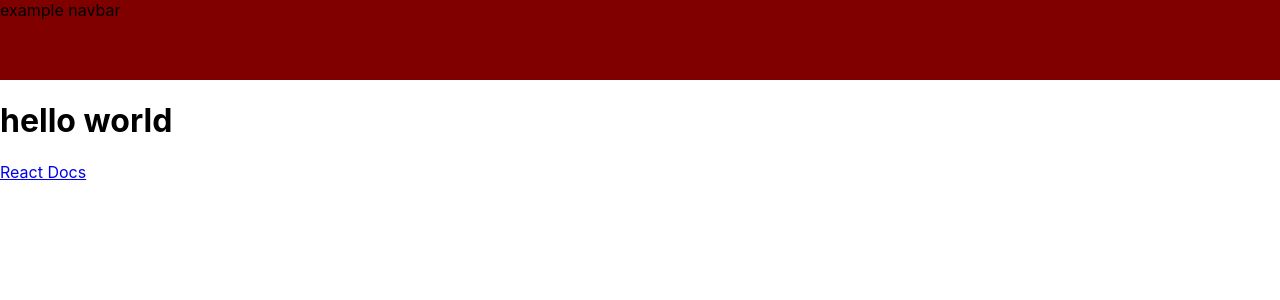
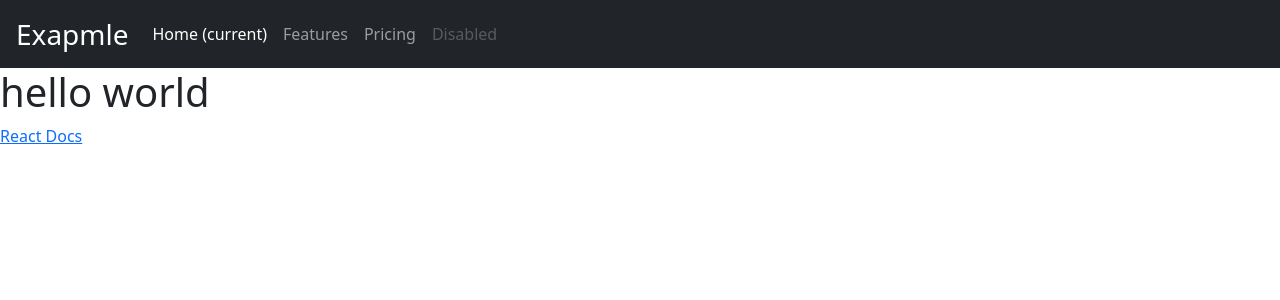
Before and after one commit to NoahZielke/Rosetta-Subs-CS495, a React (Create React App) app in the folder frontend/: page / in a window 1280 px wide. Shown: the top 300 px of the page. Built offline with nearby package versions, Linux system fonts and the light colour scheme.

Commit message:
Installed Bootstrap

```diff
--- a/frontend/package.json
+++ b/frontend/package.json
@@ -10,6 +10,7 @@
     "@types/node": "^12.0.0",
     "@types/react": "^17.0.0",
     "@types/react-dom": "^17.0.0",
+    "bootstrap": "^5.1.1",
     "react": "^17.0.2",
     "react-dom": "^17.0.2",
     "react-scripts": "4.0.3",
--- a/frontend/src/components/Navbar.tsx
+++ b/frontend/src/components/Navbar.tsx
@@ -2,8 +2,19 @@ import React from 'react'
 
 export const Navbar: React.FC = () => {
   return (
-    <div style = {{width: '100%', height: 80, background: 'maroon'}}>
-      example navbar
+    <nav className="navbar navbar-expand-lg bg-dark navbar-dark ps-3">
+  <a className="navbar-brand fs-3" href="#">Exapmle</a>
+  <button className="navbar-toggler" type="button" data-toggle="collapse" data-target="#navbarNavAltMarkup" aria-controls="navbarNavAltMarkup" aria-expanded="false" aria-label="Toggle navigation">
+    <span className="navbar-toggler-icon"></span>
+  </button>
+  <div className="collapse navbar-collapse" id="navbarNavAltMarkup">
+    <div className="navbar-nav">
+      <a className="nav-item nav-link active" href="#">Home <span className="sr-only">(current)</span></a>
+      <a className="nav-item nav-link" href="#">Features</a>
+      <a className="nav-item nav-link" href="#">Pricing</a>
+      <a className="nav-item nav-link disabled" href="#">Disabled</a>
     </div>
+  </div>
+</nav>
   )
 }
--- a/frontend/src/index.tsx
+++ b/frontend/src/index.tsx
@@ -2,6 +2,8 @@ import React from 'react';
 import ReactDOM from 'react-dom';
 import './index.css';
 import App from './App';
+import 'bootstrap/dist/css/bootstrap.css';
+
 
 
 ReactDOM.render(
--- /dev/null
+++ b/frontend/src/react-app-env.d.ts
@@ -0,0 +1 @@
+/// <reference types="react-scripts" />
```
Also changed, not shown: 1 other file (tests, documents, lock files or other folders).
